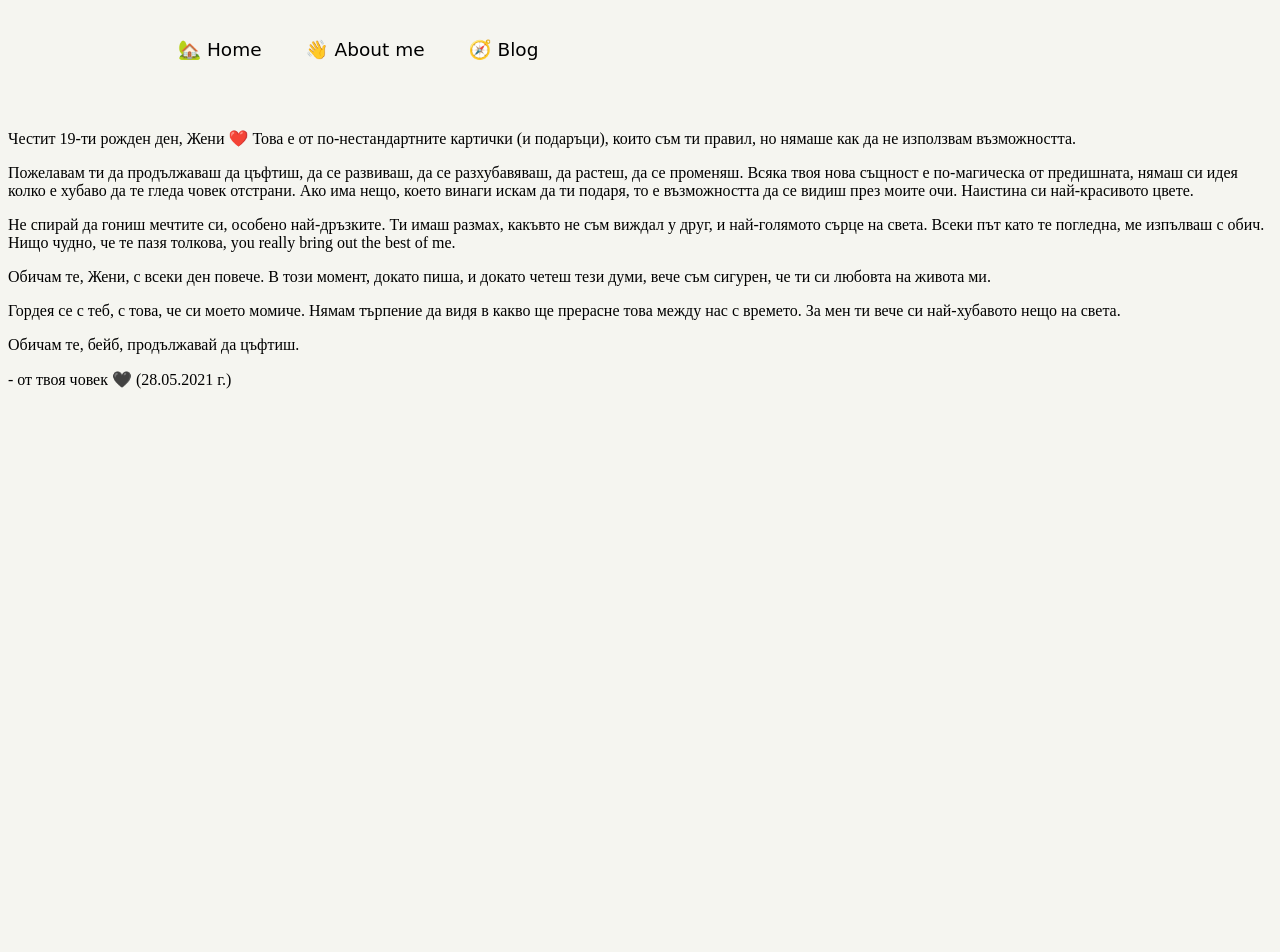
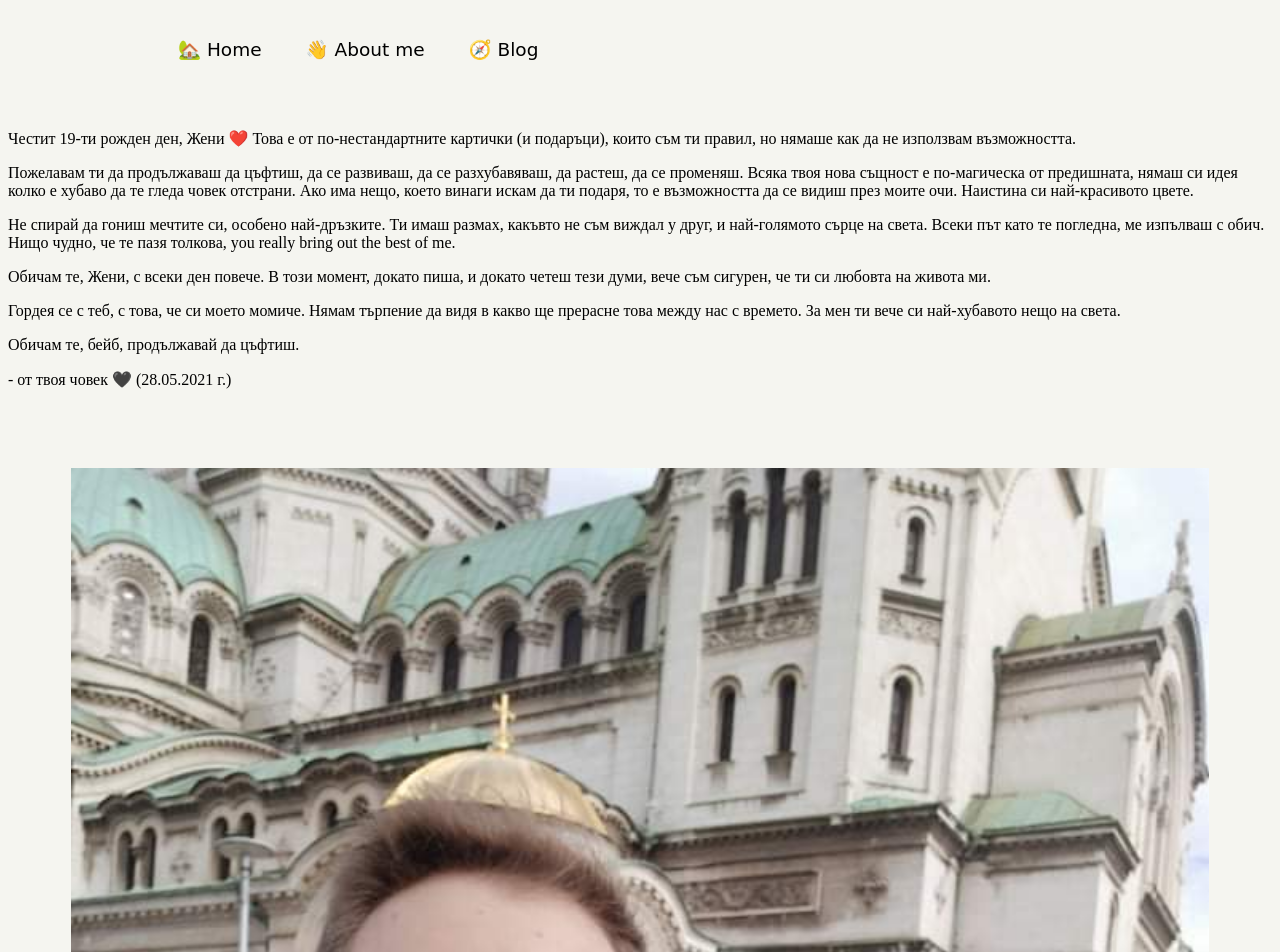
Before and after one commit to yassenshopov/bozhenastella.com, a plain HTML site: page birthday/index.html in a window 1280 px wide. Shown: the top 952 px of the page. Drawn offline with Linux system fonts and the light colour scheme; a web font is replaced by a local one.

Commit message:
Update index.html

```diff
--- a/birthday/index.html
+++ b/birthday/index.html
@@ -64,6 +64,8 @@
 	<p>- от твоя човек 🖤 (28.05.2021 г.)</p>
 </div>
 
+<img src="love.jpeg" style="width:90%;margin:5%">
+
 
 <footer class="footer">
  	<a href="https://www.facebook.com/bozhena.stella" class="fa fa-facebook"></a>
```
